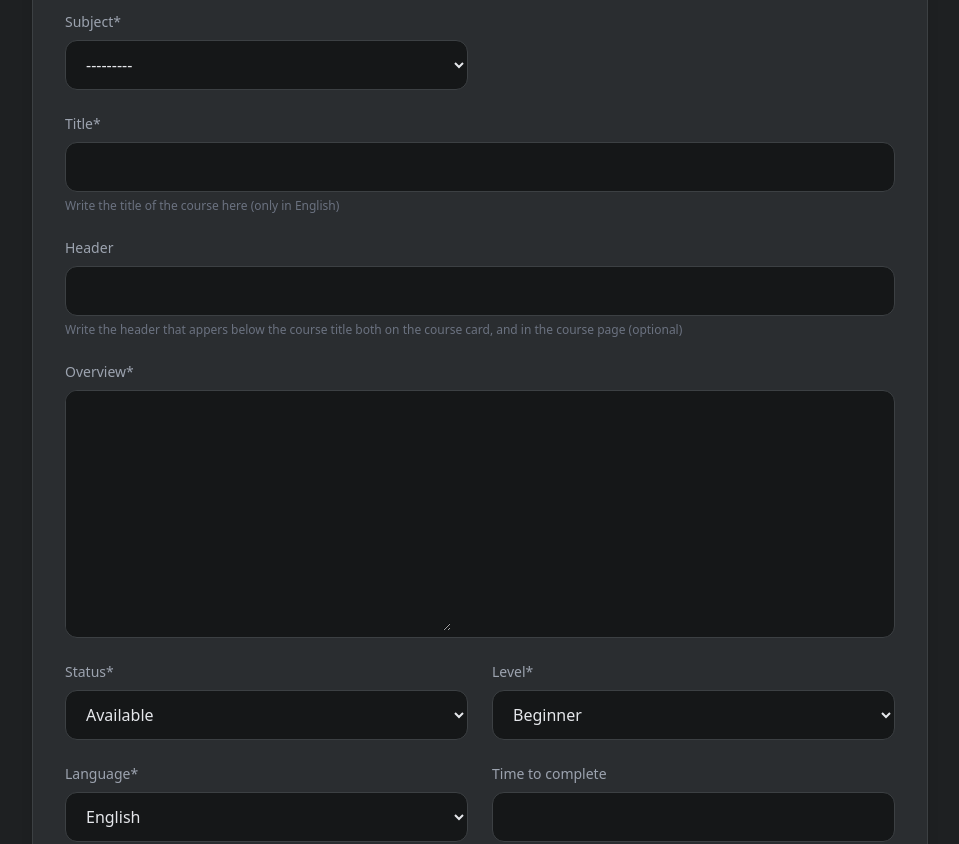
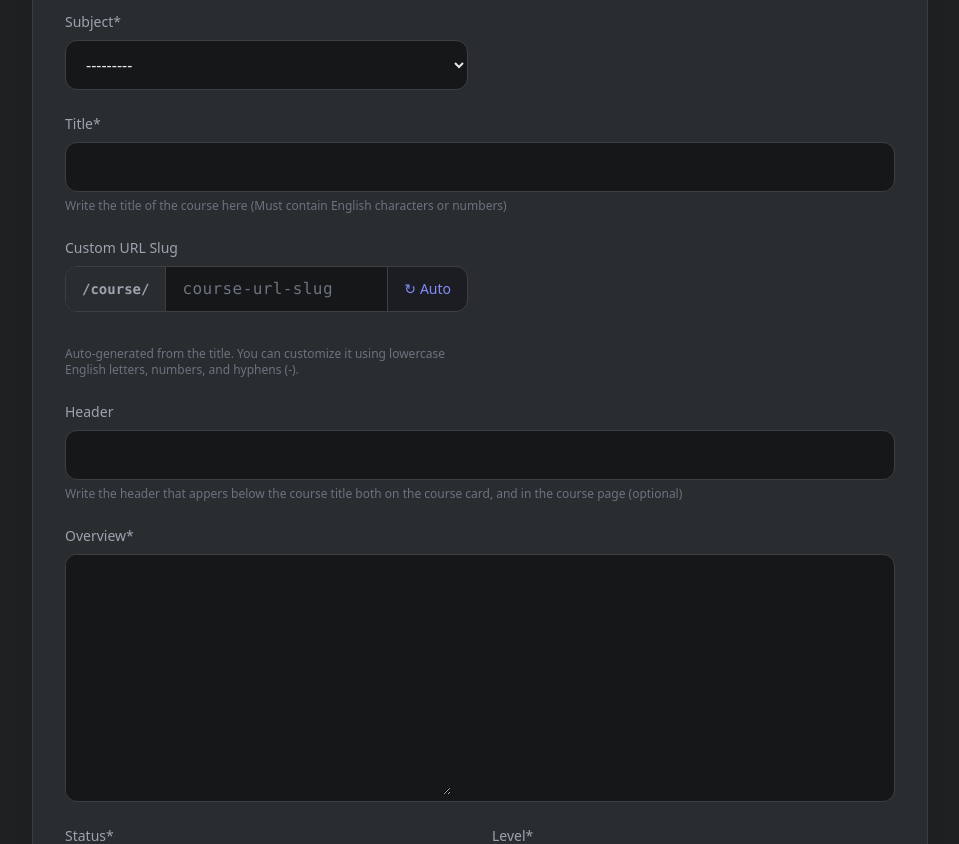
Before and after one commit to kasabian22/Courses_platform, a Django app: page /add-course/ in a window 1280 px wide. Shown: the part 288-1132 px from the top of the page, without its empty margins (160-1119 px from the left). Run offline with Django 5.2, Linux system fonts and the light colour scheme; the visitor is signed in with stand-in values (Sample User, id 1); data that the repository does not hold is empty; some libraries are stand-ins or nearby versions.

Commit message:
Course title validation improved

```diff
--- a/accounts/forms.py
+++ b/accounts/forms.py
@@ -29,6 +29,7 @@ class SignUpForm(UserCreationForm):
     # the variable name 'email' must be the same as the field item 'email' and so on...
     email = forms.EmailField(required=True)
 
+    # old version of role field, we now default the role to student, and if the user is an instructor, we will change it in the view after the user is created, by upgrading him.
     # role = forms.ChoiceField(choices=ROLE_CHOICES, required=True)
 
 
@@ -119,7 +120,7 @@ class InstructorProfileForm(forms.ModelForm):
 class StudentProfileForm(forms.ModelForm):
     class Meta:
         model = StudentProfile
-        fields = ["photo", "bio", "full_name", "country", "education", "primary_language_spoken", "linkedin", "github", "facebook"]
+        fields = ["full_name", "country", "education", "primary_language_spoken", "photo", "bio",  "linkedin", "github", "facebook"]
 
 
 class UserUpdateForm(forms.ModelForm):
--- a/courses/forms.py
+++ b/courses/forms.py
@@ -1,27 +1,49 @@
 import os
 import re
 from django import forms
+from django.utils.text import slugify
+from unidecode import unidecode
+
+from .utils import generate_unique_slug
 from .models import Course, Text, Video, Image, File, Module, Review
 from django.core.exceptions import ValidationError
 
 
 class CourseForm(forms.ModelForm):
+    slug = forms.CharField(
+        required=False,
+        max_length=250,
+        label="Custom URL Slug",
+        help_text="Auto-generated from the title. You can customize it using lowercase English letters, numbers, and hyphens (-)."
+    )
     class Meta:
         model = Course
-        fields = ['subject', 'title', 'header', 'overview', 'status', 'level', 'language', 'time_to_complete', 'image']
+        fields = ['subject', 'title', 'slug', 'header', 'overview', 'status', 'level', 'language', 'time_to_complete', 'image']
 
     def clean_title(self):
-        title = self.cleaned_data.get('title')
+        title = self.cleaned_data.get('title', '').strip()
+        # Require at least three Arabic letters, English letters, or digits
+        if not re.search(r"[a-zA-Z0-9\u0600-\u06FF]{3,}", title):
+            raise ValidationError("The course title must contain at least three Arabic or English letters or numbers.")
+        return title
 
-        # 1. Check that all characters are English letters, numbers, or basic punctuation
-        if not re.match(r"^[a-zA-Z0-9\s\-_.,!?()'\"]+$", title):
-            raise ValidationError("The course title must be in English only. Please do not use Arabic or other alphabets.")
+    def clean_slug(self):
+        raw_slug = self.cleaned_data.get('slug', '').strip()
+        title = self.cleaned_data.get('title', '')
 
-        # 2. Ensure the title contains at least one English letter or number (not just punctuation/spaces)
-        if not re.search(r"[a-zA-Z0-9]", title):
-            raise ValidationError("The course title must contain at least one English letter or number.")
+        # If the user typed a custom slug, validate that it can form a clean slug
+        if raw_slug:
+            cleaned = slugify(unidecode(raw_slug))
+            if not cleaned:
+                raise ValidationError("Invalid slug format. Please use English letters, numbers, and hyphens only.")
+            # Guarantee uniqueness in the DB (excluding current course if editing)
+            return generate_unique_slug(self.instance, title=title, custom_slug=cleaned)
 
-        return title
+        # If left empty, auto-generate from the validated title
+        if title:
+            return generate_unique_slug(self.instance, title=title)
+
+        return raw_slug
 
 
 class ModuleForm(forms.ModelForm):
--- a/courses/templates/courses/add_course.html
+++ b/courses/templates/courses/add_course.html
@@ -1,5 +1,6 @@
 {% extends 'base.html' %}
 {% load widget_tweaks %}
+{% load static %}
 
 {% block title %}
     Add New Course
@@ -98,4 +99,13 @@
 
     </div>
 </div>
+
+
+
+<script>
+    // Pass dynamic Django context to the external script
+    window.CURRENT_COURSE_ID = "{{ form.instance.pk|default:'' }}";
+    window.SLUG_PREVIEW_URL = "{% url 'courses:generate_slug_preview' %}";
+</script>
+<script src="{% static 'js/course_slug_preview.js' %}"></script>
 {% endblock content %}
--- a/courses/templates/courses/course_detail.html
+++ b/courses/templates/courses/course_detail.html
@@ -374,7 +374,7 @@
                                 <div class="mt-4 flex items-center gap-3">
                                     <!-- Edit Button -->
                                     <a href="{% url 'courses:edit_review' detail.slug %}"
-                                    class="px-4 py-1.5 bg-[#3c4043] hover:bg-gray-500 text-gray-200 text-xs font-semibold rounded-md transition-colors">
+                                    class="text-sm font-medium text-white bg-gray-700 hover:bg-gray-600 px-4 py-2 rounded-lg transition">
                                         Edit
                                     </a>
 
--- a/courses/templates/courses/subject_course_list.html
+++ b/courses/templates/courses/subject_course_list.html
@@ -49,7 +49,7 @@
                 <div class="mb-14">
                     <!-- Subject Header -->
                     <div class="mb-6 flex items-center justify-between border-b border-[#303436] pb-3">
-                        <h2 class="text-2xl font-bold text-gray-100">{{ subject.title }}</h2>
+                        <h2 class="text-2xl font-bold text-gray-100">Popular {{ subject.title }} Courses</h2>
                         <a href="{% url 'courses:category_courses' subject.slug %}" class="text-sm font-semibold text-indigo-400 hover:text-indigo-300 transition-colors flex items-center gap-1">
                             View all &rarr;
                         </a>
--- a/courses/urls.py
+++ b/courses/urls.py
@@ -7,6 +7,7 @@ urlpatterns = [
     path('add-course/', views.add_course, name='add_course'),
     path('course/<slug:slug>/', views.course_detail, name='course_detail'),
     path('course/<slug:slug>/edit-course/', views.edit_course, name='edit_course'),
+    path('api/generate-slug-preview/', views.generate_slug_preview, name='generate_slug_preview'),
     path('course/<slug:slug>/delete-course/', views.delete_course, name='delete_course'),
 
     path('course/<slug:slug>/add-module/', views.add_module, name='add_module'),
--- a/courses/views.py
+++ b/courses/views.py
@@ -1,10 +1,14 @@
 from django.apps import apps
 from django.shortcuts import redirect, render, get_object_or_404
+from unidecode import unidecode
+
+from .utils import extract_smart_base_slug, generate_unique_slug
 from .forms import CourseForm, TextForm, FileForm, VideoForm, ImageForm, ModuleForm, ReviewForm
 from .models import Content, Enrollment, Module, Progress, Review, Subject, Course
 from django.contrib.auth.decorators import login_required, permission_required
 from django.views.decorators.http import require_POST
-from django.http import HttpResponseBadRequest, HttpResponseForbidden
+from django.http import HttpResponseBadRequest, HttpResponseForbidden, JsonResponse
+from django.utils.text import slugify
 from django.contrib import messages
 from django.db.models import Count, Prefetch, Q
 
@@ -194,6 +198,50 @@ def edit_course(request, slug):
         'form': form,
         'course': course
     })
+
+
+
+@login_required
+def generate_slug_preview(request):
+    """
+    AJAX endpoint to preview and validate the course slug in real time.
+    """
+    title = request.GET.get('title', '').strip()
+    custom_slug = request.GET.get('custom_slug', '').strip()
+    course_id = request.GET.get('course_id')
+
+    exclude_pk = int(course_id) if course_id and course_id.isdigit() else None
+
+    if custom_slug:
+        base_candidate = slugify(unidecode(custom_slug))
+    else:
+        base_candidate = extract_smart_base_slug(title)
+
+    if not base_candidate:
+        return JsonResponse({
+            'slug': '',
+            'is_valid': False,
+            'was_modified_for_uniqueness': False,
+            'message': 'Enter a valid title or slug'
+        })
+
+    final_slug = generate_unique_slug(
+        Course,
+        title=title,
+        custom_slug=custom_slug,
+        exclude_pk=exclude_pk
+    )
+
+    # Check if a counter (-1, -2) was appended because another course already took the base slug
+    was_modified = (final_slug != base_candidate)
+
+    return JsonResponse({
+        'slug': final_slug,
+        'is_valid': True,
+        'was_modified_for_uniqueness': was_modified,
+        'message': f"Available as: {final_slug}" if was_modified else "Slug is available ✓"
+    })
+
 
 @require_POST
 @login_required
--- /dev/null
+++ b/static/js/course_slug_preview.js
@@ -0,0 +1,148 @@
+document.addEventListener("DOMContentLoaded", function () {
+    const titleInput = document.getElementById("id_title");
+    const slugInput = document.getElementById("id_slug");
+
+    if (!titleInput || !slugInput) return;
+
+    // Track whether the instructor manually edited the slug field
+    let isSlugManuallyEdited = false;
+    let debounceTimer = null;
+
+    // Optional: If editing an existing course, lock auto-generation initially so we don't accidentally change published URLs
+    const currentCourseId = "{{ form.instance.pk|default:'' }}";
+    if (slugInput.value.trim() !== "") {
+        isSlugManuallyEdited = true;
+    }
+
+    // 1. Build a clean UI wrapper around the slug input
+    const wrapper = document.createElement("div");
+    wrapper.className = "mt-2 flex flex-col gap-2 w-full";
+
+    const inputGroup = document.createElement("div");
+    // Increased padding and height (py-1.5, min-h-[46px]) for a spacious modern look
+    inputGroup.className = "flex items-center w-full rounded-xl overflow-hidden border border-[#3c4043] bg-[#1c1d22] focus-within:border-indigo-500 focus-within:ring-1 focus-within:ring-indigo-500 transition-all";
+
+    // Compact Prefix: Showing only "/course/" saves huge horizontal space for the actual slug
+    const prefixSpan = document.createElement("span");
+    prefixSpan.className = "px-4 py-3 text-sm font-semibold text-gray-400 bg-[#2a2d30] border-r border-[#3c4043] select-none shrink-0 font-mono";
+    prefixSpan.textContent = "/course/";
+
+    // Regenerate / Reset button
+    const resetBtn = document.createElement("button");
+    resetBtn.type = "button";
+    resetBtn.title = "Regenerate slug automatically from title";
+    resetBtn.className = "px-4 py-3 text-xs sm:text-sm font-medium text-indigo-400 hover:text-white hover:bg-indigo-600 transition-colors shrink-0 border-l border-[#3c4043] cursor-pointer flex items-center gap-1";
+    resetBtn.innerHTML = "<span>↻</span> <span>Auto</span>";
+
+    // Status message badge below the input
+    const statusText = document.createElement("div");
+    statusText.className = "text-xs font-medium min-h-[1.25rem] transition-all text-gray-400";
+
+    // Configure the main slug input
+    slugInput.parentNode.insertBefore(wrapper, slugInput);
+    // flex-1 ensures it expands to take all remaining width smoothly
+    slugInput.className = "flex-1 w-full px-4 py-2.5 text-sm sm:text-base bg-transparent text-white focus:outline-none font-mono tracking-wide placeholder-gray-500";
+    slugInput.placeholder = "course-url-slug";
+
+    inputGroup.appendChild(prefixSpan);
+    inputGroup.appendChild(slugInput);
+    inputGroup.appendChild(resetBtn);
+    wrapper.appendChild(inputGroup);
+    wrapper.appendChild(statusText);
+
+    // 2. Function to call the Django AJAX endpoint
+    function fetchSmartSlug( { title = "", customSlug = "", updateInputValue = true } ) {
+        const params = new URLSearchParams({
+            title: title,
+            custom_slug: customSlug,
+            course_id: currentCourseId
+        });
+
+        statusText.textContent = "Checking availability...";
+        statusText.className = "text-xs font-medium text-gray-400";
+
+        // Replace the hardcoded {% url %} string with the global variable
+        const previewUrl = window.SLUG_PREVIEW_URL || '/courses/api/generate-slug-preview/';
+
+        fetch(`${previewUrl}?${params.toString()}`)
+            .then(response => response.json())
+            .then(data => {
+                if (!data.is_valid) {
+                    if (updateInputValue) slugInput.value = "";
+                    statusText.textContent = data.message;
+                    statusText.className = "text-xs font-medium text-amber-400";
+                    return;
+                }
+
+                if (updateInputValue) {
+                    slugInput.value = data.slug;
+                }
+
+                if (data.was_modified_for_uniqueness) {
+                    statusText.textContent = `Note: Base slug was already taken. Adjusted to "${data.slug}"`;
+                    statusText.className = "text-xs font-medium text-amber-400";
+                } else {
+                    statusText.textContent = `✓ URL will be: /course/${data.slug}/`;
+                    statusText.className = "text-xs font-medium text-emerald-400";
+                }
+            })
+            .catch(() => {
+                statusText.textContent = "";
+            });
+    }
+
+    // 3. Listen to Title input (with 350ms Debounce)
+    titleInput.addEventListener("input", function () {
+        if (isSlugManuallyEdited) return;
+
+        clearTimeout(debounceTimer);
+        const currentTitle = this.value.trim();
+
+        if (!currentTitle) {
+            slugInput.value = "";
+            statusText.textContent = "";
+            return;
+        }
+
+        debounceTimer = setTimeout(() => {
+            fetchSmartSlug({ title: currentTitle, updateInputValue: true });
+        }, 1000);
+    });
+
+    // 4. Listen to manual typing inside Custom URL Slug (enforce slug format live)
+    slugInput.addEventListener("input", function () {
+        isSlugManuallyEdited = true;
+
+        // Live formatting: lowercase, spaces to hyphens, strip invalid characters except Arabic/English/numbers/hyphens
+        let formatted = this.value
+            .toLowerCase()
+            .replace(/\s+/g, "-")
+            .replace(/[^a-z0-9\u0600-\u06FF\-]/g, "")
+            .replace(/\-+/g, "-");
+
+        this.value = formatted;
+
+        clearTimeout(debounceTimer);
+        if (!formatted) {
+            statusText.textContent = "Leave empty to auto-generate from title.";
+            statusText.className = "text-xs font-medium text-gray-400";
+            return;
+        }
+
+        debounceTimer = setTimeout(() => {
+            // Validate & transliterate if user typed Arabic inside the slug box, and check uniqueness
+            fetchSmartSlug({ title: titleInput.value, customSlug: formatted, updateInputValue: true });
+        }, 400);
+    });
+
+    // 5. Reset / Auto button click: re-link to Title and regenerate immediately
+    resetBtn.addEventListener("click", function () {
+        isSlugManuallyEdited = false;
+        if (titleInput.value.trim()) {
+            fetchSmartSlug({ title: titleInput.value.trim(), updateInputValue: true });
+        } else {
+            slugInput.value = "";
+            statusText.textContent = "";
+        }
+    });
+});
```
Also changed, not shown: courses/models.py (+30 -10 lines), courses/templates/courses/edit_course.html (+10 -0 lines), courses/utils.py (+60 -6 lines).
